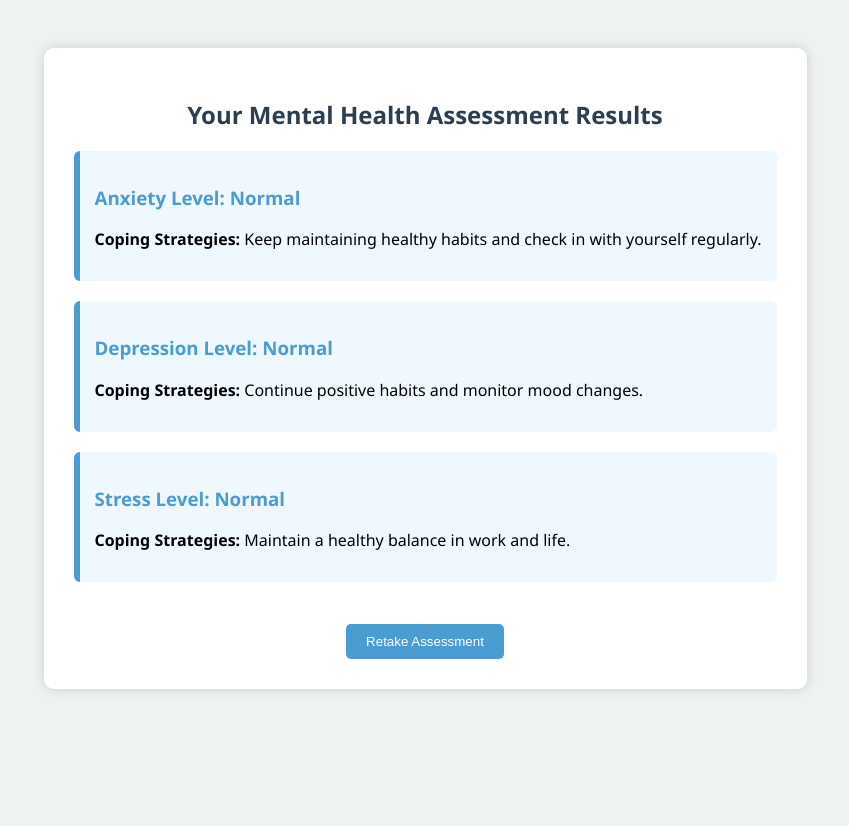
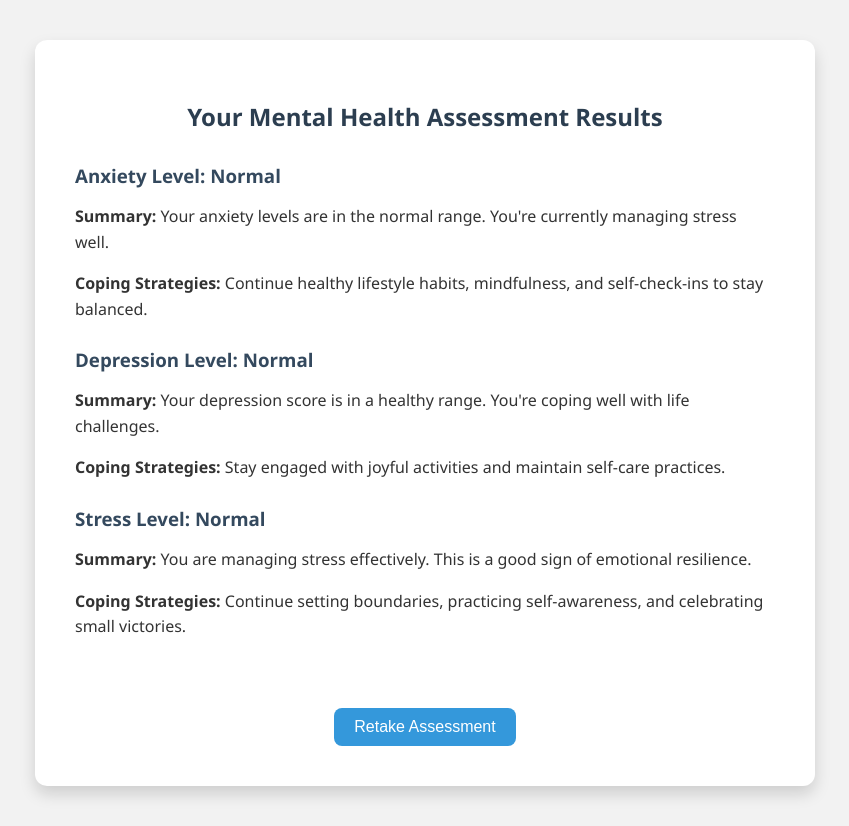
Before and after one commit to ShivamSaini09/Calm_Nest, a plain HTML site: page Frontend/WelcomePage/results.html in a window 1280 px wide. Shown: the whole page, without its empty margins (215-1064 px from the left). Before the commit the page ends 800 px from the top, so only its background shows below. Drawn offline with Linux system fonts and the light colour scheme.

Commit message:
personalised report

```diff
--- a/Frontend/WelcomePage/results.html
+++ b/Frontend/WelcomePage/results.html
@@ -38,44 +38,89 @@
             }
         }
 
-        function getAdvice(level, type) {
-            const strategies = {
+        function getDetailedReport(type, level) {
+            const reports = {
                 "Anxiety": {
-                    "Extremely Severe": "Seek professional help immediately. Practice deep breathing and avoid triggers.",
-                    "Severe": "Start CBT therapy or counseling. Limit caffeine and practice mindfulness daily.",
-                    "Moderate": "Incorporate regular exercise, guided meditation, and journaling into your routine.",
-                    "Mild": "Use relaxation techniques like yoga or deep breathing when feeling anxious.",
-                    "Normal": "Keep maintaining healthy habits and check in with yourself regularly."
+                    "Extremely Severe": {
+                        summary: "You are experiencing extremely high levels of anxiety. It may interfere significantly with your daily life and wellbeing.",
+                        strategies: "Please seek immediate help from a mental health professional. Try grounding exercises, mindfulness meditation, and avoid stimulants like caffeine. Prioritize sleep and supportive social contact."
+                    },
+                    "Severe": {
+                        summary: "You have severe anxiety symptoms. This may impact your sleep, focus, and social interactions.",
+                        strategies: "Therapy such as CBT is strongly recommended. Practice regular breathing techniques, exercise daily, and try reducing screen time before bed."
+                    },
+                    "Moderate": {
+                        summary: "You have moderate anxiety. It may affect you during high-stress situations but can be manageable.",
+                        strategies: "Engage in daily movement like walking or yoga. Journaling and spending time with loved ones can ease symptoms."
+                    },
+                    "Mild": {
+                        summary: "You may experience mild anxiety occasionally, especially during stress or pressure.",
+                        strategies: "Try progressive muscle relaxation, listening to calming music, and staying organized to reduce anxious thoughts."
+                    },
+                    "Normal": {
+                        summary: "Your anxiety levels are in the normal range. You're currently managing stress well.",
+                        strategies: "Continue healthy lifestyle habits, mindfulness, and self-check-ins to stay balanced."
+                    }
                 },
                 "Depression": {
-                    "Extremely Severe": "Contact a therapist immediately. You're not alone. Consider talking to close ones.",
-                    "Severe": "Seek therapy and stay socially connected. Avoid isolating yourself.",
-                    "Moderate": "Use positive affirmations and stay active. Focus on small achievable goals.",
-                    "Mild": "Maintain routines, stay connected, and engage in hobbies.",
-                    "Normal": "Continue positive habits and monitor mood changes."
+                    "Extremely Severe": {
+                        summary: "You are showing signs of extreme depression. This could be overwhelming and affect your ability to function.",
+                        strategies: "Reach out to a licensed therapist immediately. Lean on trusted support systems and consider medication if recommended by professionals."
+                    },
+                    "Severe": {
+                        summary: "You are experiencing severe depressive symptoms, which may lead to a sense of hopelessness or disconnection.",
+                        strategies: "Seek professional counseling. Practice a regular routine, get sunlight exposure, and try gentle physical activity daily."
+                    },
+                    "Moderate": {
+                        summary: "You have moderate depression, which may affect motivation or energy levels.",
+                        strategies: "Set small daily goals. Reflect on achievements. Stay socially connected, even with one friend or family member."
+                    },
+                    "Mild": {
+                        summary: "You show mild depressive signs that may surface during tough days or transitions.",
+                        strategies: "Keep a gratitude journal, listen to uplifting podcasts, and avoid excessive isolation."
+                    },
+                    "Normal": {
+                        summary: "Your depression score is in a healthy range. You're coping well with life challenges.",
+                        strategies: "Stay engaged with joyful activities and maintain self-care practices."
+                    }
                 },
                 "Stress": {
-                    "Extremely Severe": "Consult a mental health expert. Consider reducing responsibilities and resting.",
-                    "Severe": "Engage in stress-reducing activities and set boundaries in daily tasks.",
-                    "Moderate": "Use time management and relaxation techniques like breathing or nature walks.",
-                    "Mild": "Practice gratitude journaling and ensure you have downtime daily.",
-                    "Normal": "Maintain a healthy balance in work and life."
+                    "Extremely Severe": {
+                        summary: "You're under extreme stress, which may be harmful to your physical and mental health.",
+                        strategies: "Consider professional guidance. Reduce workload if possible. Use breathwork, take frequent breaks, and prioritize rest."
+                    },
+                    "Severe": {
+                        summary: "Your stress levels are very high and may cause exhaustion or burnout.",
+                        strategies: "Schedule downtime daily. Avoid multitasking. Try apps like Headspace or Calm for guided relaxation."
+                    },
+                    "Moderate": {
+                        summary: "You're dealing with moderate stress. While not overwhelming, it requires attention.",
+                        strategies: "Use a planner to manage tasks. Take short walks and engage in creative hobbies regularly."
+                    },
+                    "Mild": {
+                        summary: "You have mild stress levels, common in a busy lifestyle.",
+                        strategies: "Try digital detoxing, light exercise, and maintaining a consistent sleep schedule."
+                    },
+                    "Normal": {
+                        summary: "You are managing stress effectively. This is a good sign of emotional resilience.",
+                        strategies: "Continue setting boundaries, practicing self-awareness, and celebrating small victories."
+                    }
                 }
             };
 
-            return strategies[type][level] || "Maintain healthy habits.";
+            const report = reports[type][level];
+            return `
+                <div class="result-section">
+                    <h3>${type} Level: ${level}</h3>
+                    <p><strong>Summary:</strong> ${report.summary}</p>
+                    <p><strong>Coping Strategies:</strong> ${report.strategies}</p>
+                </div>
+            `;
         }
 
         function renderResult(type, score) {
-            const label = getLabel(score);
-            const advice = getAdvice(label, type);
-
-            return `
-                <div class="result-section">
-                    <h3>${type} Level: ${label}</h3>
-                    <p><strong>Coping Strategies:</strong> ${advice}</p>
-                </div>
-            `;
+            const level = getLabel(score);
+            return getDetailedReport(type, level);
         }
 
         document.getElementById("anxietySection").innerHTML = renderResult("Anxiety", anxiety);
--- a/Frontend/WelcomePage/style2.css
+++ b/Frontend/WelcomePage/style2.css
@@ -1,47 +1,54 @@
 body {
     font-family: 'Segoe UI', Tahoma, Geneva, Verdana, sans-serif;
-    background-color: #eef2f3;
+    background-color: #f2f2f2;
     padding: 40px;
+    margin: 0;
     text-align: center;
 }
 
 .result-box {
     background-color: white;
-    padding: 30px;
-    border-radius: 10px;
+    padding: 40px;
+    border-radius: 12px;
     display: inline-block;
-    box-shadow: 0 0 12px rgba(0, 0, 0, 0.15);
-    max-width: 800px;
-    margin: auto;
+    box-shadow: 0 8px 16px rgba(0, 0, 0, 0.15);
+    max-width: 700px;
+    width: 90%;
+}
+
+h2 {
+    color: #2c3e50;
+    margin-bottom: 30px;
 }
 
 .result-section {
-    background-color: #f0f8ff;
-    padding: 15px;
-    margin-top: 20px;
-    border-left: 6px solid #4b9cd3;
-    border-radius: 6px;
+    margin-top: 25px;
     text-align: left;
 }
 
-h2 {
-    color: #2d3e50;
+.result-section h3 {
+    color: #34495e;
+    margin-bottom: 10px;
 }
 
-h3 {
-    color: #4b9cd3;
+.result-section p {
+    font-size: 16px;
+    color: #333;
+    line-height: 1.6;
 }
 
 button {
-    margin-top: 20px;
+    margin-top: 30px;
     padding: 10px 20px;
-    background-color: #4b9cd3;
+    font-size: 16px;
+    background-color: #3498db;
     color: white;
     border: none;
-    border-radius: 5px;
+    border-radius: 8px;
     cursor: pointer;
+    transition: background-color 0.3s ease;
 }
 
 button:hover {
-    background-color: #3a7ebf;
+    background-color: #2980b9;
 }
```
